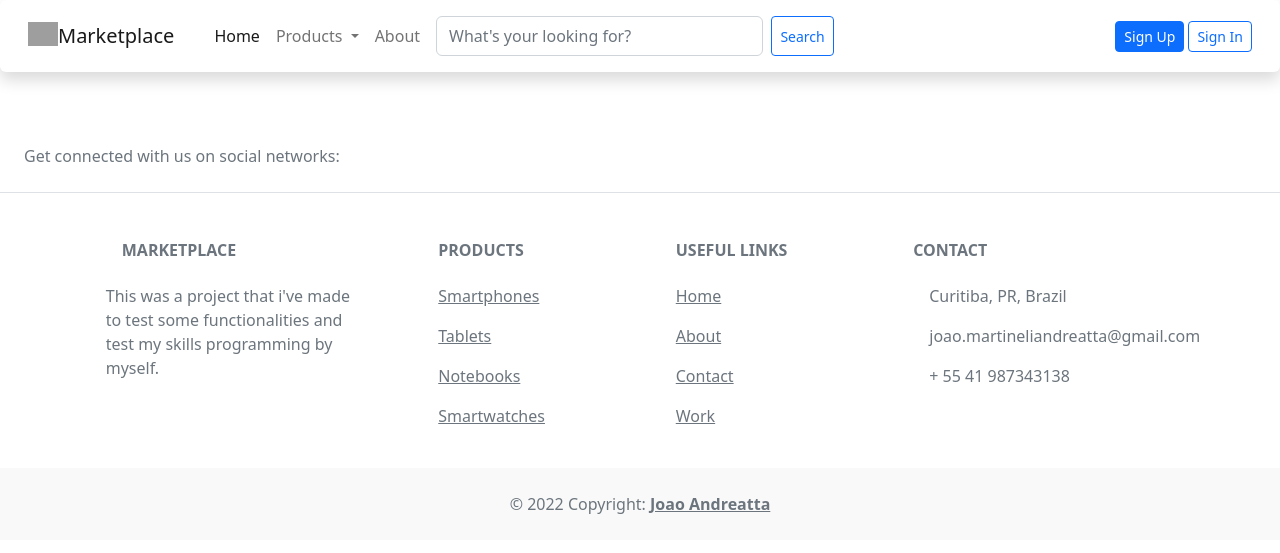
After one commit to JoaoAndreatta/marketplace, a Django app: template marketplace/mktplace/templates/base.html in a window 1280 px wide. The commit adds this page. Shown: the top 553 px of the page. Run offline with Django 4.2, Linux system fonts and the light colour scheme; the template is opened without the code that fills it, so the values that code supplies are empty; parts of the project's set-up code (start-up, migrations or seed data) failed here and were passed over; grey boxes are pictures that could not be loaded.

Commit message:
Added base.html with navbar and footer

```diff
--- /dev/null
+++ b/marketplace/mktplace/templates/base.html
@@ -0,0 +1,142 @@
+<!doctype html>
+<html lang="en">
+    <head>
+        <meta charset="utf-8">
+        <meta name="viewport" content="width=device-width, initial-scale=1">
+        <title>Marketplace</title>
+        <link href="https://cdn.jsdelivr.net/npm/bootstrap@5.2.3/dist/css/bootstrap.min.css" rel="stylesheet" integrity="sha384-rbsA2VBKQhggwzxH7pPCaAqO46MgnOM80zW1RWuH61DGLwZJEdK2Kadq2F9CUG65" crossorigin="anonymous">
+    </head>
+    <body>
+        <nav class="navbar navbar-expand-lg bg-light shadow p-3 mb-5 bg-body rounded">
+            <div class="container-fluid">
+                <a class="navbar-brand" href="#">
+                    <img src="http://cdn.onlinewebfonts.com/svg/img_544079.png" alt="" width="30" height="24" class="d-inline-block align-text-top">Marketplace
+                </a>
+                <button class="navbar-toggler" type="button" data-bs-toggle="collapse" data-bs-target="#navbarSupportedContent" aria-controls="navbarSupportedContent" aria-expanded="false" aria-label="Toggle navigation">
+                    <span class="navbar-toggler-icon"></span>
+                </button>
+                <div class="collapse navbar-collapse ms-3" id="navbarSupportedContent">
+                    <ul class="navbar-nav me-auto mb-2 mb-lg-0">
+                        <li class="nav-item">
+                            <a class="nav-link active" aria-current="page" href="#">Home</a>
+                        </li>
+                        <li class="nav-item dropdown">
+                            <a class="nav-link dropdown-toggle" href="#" role="button" data-bs-toggle="dropdown" aria-expanded="false">Products
+                            </a>
+                            <ul class="dropdown-menu">
+                                <li><a class="dropdown-item" href="#">Smartphones</a></li>
+                                <li><a class="dropdown-item" href="#">Notebooks</a></li>
+                                <li><a class="dropdown-item" href="#">Tablets</a></li>
+                                <li><a class="dropdown-item" href="#">Smartwatches</a></li>
+                            </ul>
+                        </li>
+                        <li class="nav-item">
+                            <a class="nav-link" href="#">About</a>
+                        </li>
+                        <form class="d-flex ms-2" role="search">
+                            <input class="form-control me-2 col-md-4" type="search" placeholder="What's your looking for?" aria-label="Search">
+                            <button class="btn btn-outline-primary btn-sm" type="submit">Search</button>
+                        </form>
+                    </ul>
+                    <button type="button" class="btn btn-primary btn-sm">Sign Up</button>
+                    <button type="button" class="btn btn-outline-primary ms-1 btn-sm">Sign In</button>
+                </div>
+            </div>
+        </nav>
+
+
+        {% block content %}
+        {% endblock %}
+
+
+        <script src="https://cdn.jsdelivr.net/npm/bootstrap@5.2.3/dist/js/bootstrap.bundle.min.js" integrity="sha384-kenU1KFdBIe4zVF0s0G1M5b4hcpxyD9F7jL+jjXkk+Q2h455rYXK/7HAuoJl+0I4" crossorigin="anonymous"></script>
+    </body>
+    <footer class="text-center text-lg-start bg-white text-muted">
+        <section class="d-flex justify-content-center justify-content-lg-between p-4 border-bottom">
+            <div class="me-5 d-none d-lg-block">
+                <span>Get connected with us on social networks:</span>
+            </div>
+            <div>
+                <a href="" class="me-4 link-secondary">
+                <i class="fab fa-facebook-f"></i>
+                </a>
+                <a href="" class="me-4 link-secondary">
+                <i class="fab fa-twitter"></i>
+                </a>
+                <a href="" class="me-4 link-secondary">
+                <i class="fab fa-google"></i>
+                </a>
+                <a href="" class="me-4 link-secondary">
+                <i class="fab fa-instagram"></i>
+                </a>
+                <a href="" class="me-4 link-secondary">
+                <i class="fab fa-linkedin"></i>
+                </a>
+                <a href="" class="me-4 link-secondary">
+                <i class="fab fa-github"></i>
+                </a>
+            </div>
+        </section>
+        <section class="">
+            <div class="container text-center text-md-start mt-5">
+                <div class="row mt-3">
+                <div class="col-md-3 col-lg-4 col-xl-3 mx-auto mb-4">
+                    <h6 class="text-uppercase fw-bold mb-4">
+                    <i class="fas fa-gem me-3 text-secondary"></i>Marketplace
+                    </h6>
+                    <p>
+                    This was a project that i've made to test some functionalities and test my skills programming by myself.
+                    </p>
+                </div>
+                <div class="col-md-2 col-lg-2 col-xl-2 mx-auto mb-4">
+                    <h6 class="text-uppercase fw-bold mb-4">
+                    Products
+                    </h6>
+                    <p>
+                    <a href="#!" class="text-reset">Smartphones</a>
+                    </p>
+                    <p>
+                    <a href="#!" class="text-reset">Tablets</a>
+                    </p>
+                    <p>
+                    <a href="#!" class="text-reset">Notebooks</a>
+                    </p>
+                    <p>
+                    <a href="#!" class="text-reset">Smartwatches</a>
+                    </p>
+                </div>
+                <div class="col-md-3 col-lg-2 col-xl-2 mx-auto mb-4">
+                    <h6 class="text-uppercase fw-bold mb-4">
+                    Useful links
+                    </h6>
+                    <p>
+                    <a href="#!" class="text-reset">Home</a>
+                    </p>
+                    <p>
+                    <a href="#!" class="text-reset">About</a>
+                    </p>
+                    <p>
+                    <a href="#!" class="text-reset">Contact</a>
+                    </p>
+                    <p>
+                    <a href="#!" class="text-reset">Work</a>
+                    </p>
+                </div>
+                <div class="col-md-4 col-lg-3 col-xl-3 mx-auto mb-md-0 mb-4">
+                    <h6 class="text-uppercase fw-bold mb-4">Contact</h6>
+                    <p><i class="fas fa-home me-3 text-secondary"></i> Curitiba, PR, Brazil</p>
+                    <p>
+                    <i class="fas fa-envelope me-3 text-secondary"></i>
+                    joao.martineliandreatta@gmail.com
+                    </p>
+                    <p><i class="fas fa-phone me-3 text-secondary"></i> + 55 41 987343138</p>
+                </div>
+                </div>
+            </div>
+        </section>
+        <div class="text-center p-4" style="background-color: rgba(0, 0, 0, 0.025);">
+            © 2022 Copyright:
+            <a class="text-reset fw-bold" href="https://www.linkedin.com/in/joão-victor-martineli-andreatta-ab608a245/">Joao Andreatta</a>
+        </div>
+    </footer>
+</html>
```
Also changed, not shown: marketplace/mktplace/templates/home.html (+7 -0 lines).
